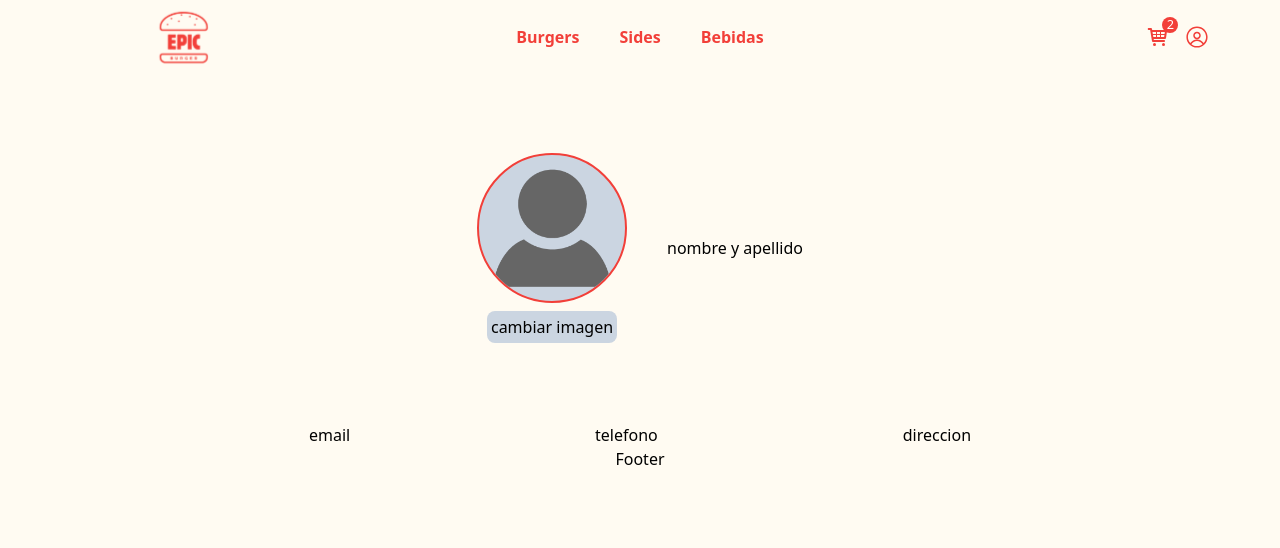
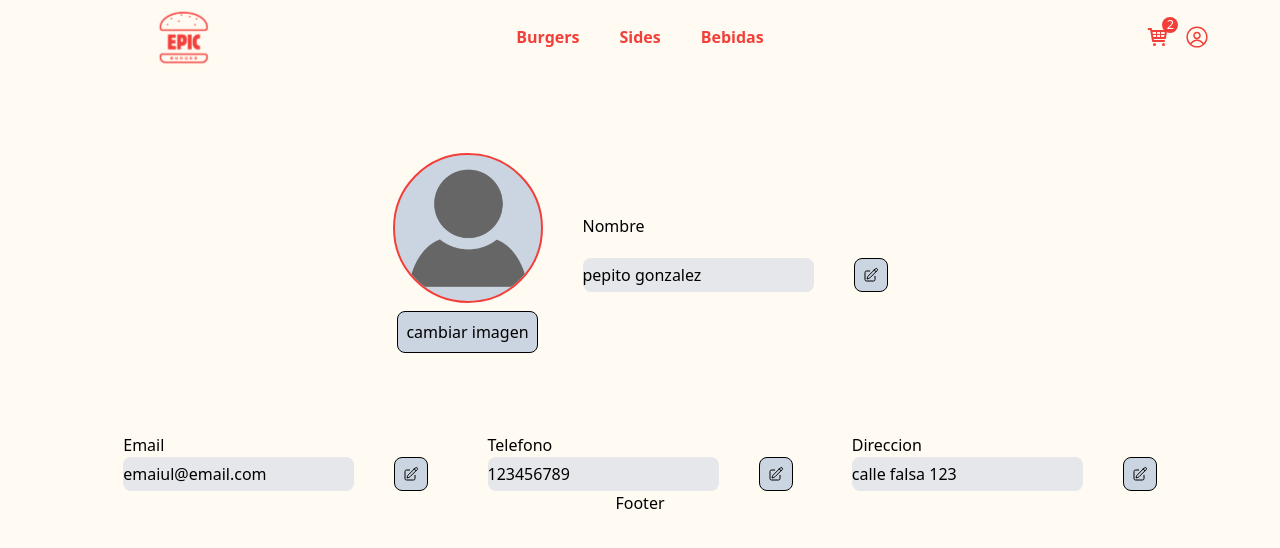
Before and after one commit to emanuelpps/epic-burger-WEB, a Next.js app: page /profile in a window 1280 px wide. Shown: the top 548 px of the page. Built offline with nearby package versions, Linux system fonts and the light colour scheme.

Commit message:
style: added styles to profile page

```diff
--- /dev/null
+++ b/app/profile/components/Input.tsx
@@ -0,0 +1,31 @@
+"use client";
+import React, { useState } from "react";
+import { InputProps } from "../types/types";
+import { HiOutlinePencilSquare } from "react-icons/hi2";
+
+const Input: React.FC<InputProps> = ({ data }) => {
+  const [isEnable, setIsEnable] = useState(false);
+
+  const handleChange = (event: React.ChangeEvent<HTMLInputElement>) => {
+    setInputValue(event.target.value);
+  };
+  return (
+    <div className="flex gap-10">
+      <input
+        type="text"
+        className="bg-gray-200 rounded-lg"
+        value={data}
+        onChange={handleChange}
+        disabled={!isEnable}
+      />
+      <button
+        className="font-primary bg-slate-300 p-2 rounded-lg border-[0.1px] border-black flex justify-center items-center"
+        onClick={() => setIsEnable(!isEnable)}
+      >
+        <HiOutlinePencilSquare />
+      </button>
+    </div>
+  );
+};
+
+export default Input;
--- a/app/profile/page.tsx
+++ b/app/profile/page.tsx
@@ -1,8 +1,17 @@
-import React from "react";
+"use client";
+import React, { useState } from "react";
 import avatarImage from "@/public/assets/images/avatar.png";
 import Image from "next/image";
+import { UserData } from "./types/types";
+import Input from "./components/input";
 
-const page = () => {
+const Page: React.FC = () => {
+  const [userData, setUserData] = useState<UserData>({
+    name: "pepito gonzalez",
+    email: "emaiul@email.com",
+    phone: "123456789",
+    address: "calle falsa 123",
+  });
   return (
     <div
       id="profile-page"
@@ -22,24 +31,36 @@ const page = () => {
               className="bg-slate-300 rounded-full border-2 border-primary p-0"
             />
             <div className="flex justify-center items-center">
-              <button className="bg-slate-300 p-1 rounded-lg">
+              <button className="bg-slate-300 p-2 rounded-lg border-[0.1px] border-black">
                 cambiar imagen
               </button>
             </div>
           </div>
         </div>
-        <div>nombre y apellido</div>
+        <div className="flex flex-col gap-5">
+          <h3>Nombre</h3>
+          <Input data={userData.name} />
+        </div>
       </div>
       <div
         id="profile-data"
         className="flex w-[90%] justify-evenly items-center mt-20"
       >
-        <div>email</div>
-        <div>telefono</div>
-        <div>direccion</div>
+        <div>
+          <h3>Email</h3>
+          <Input data={userData.email} />
+        </div>
+        <div>
+          <h3>Telefono</h3>
+          <Input data={userData.phone} />
+        </div>
+        <div>
+          <h3>Direccion</h3>
+          <Input data={userData.address} />
+        </div>
       </div>
     </div>
   );
 };
 
-export default page;
+export default Page;
--- /dev/null
+++ b/app/profile/types/types.ts
@@ -0,0 +1,10 @@
+export interface UserData {
+  name: string;
+  email: string;
+  phone: string;
+  address: string;
+}
+
+export interface InputProps {
+  data: string;
+}
```
